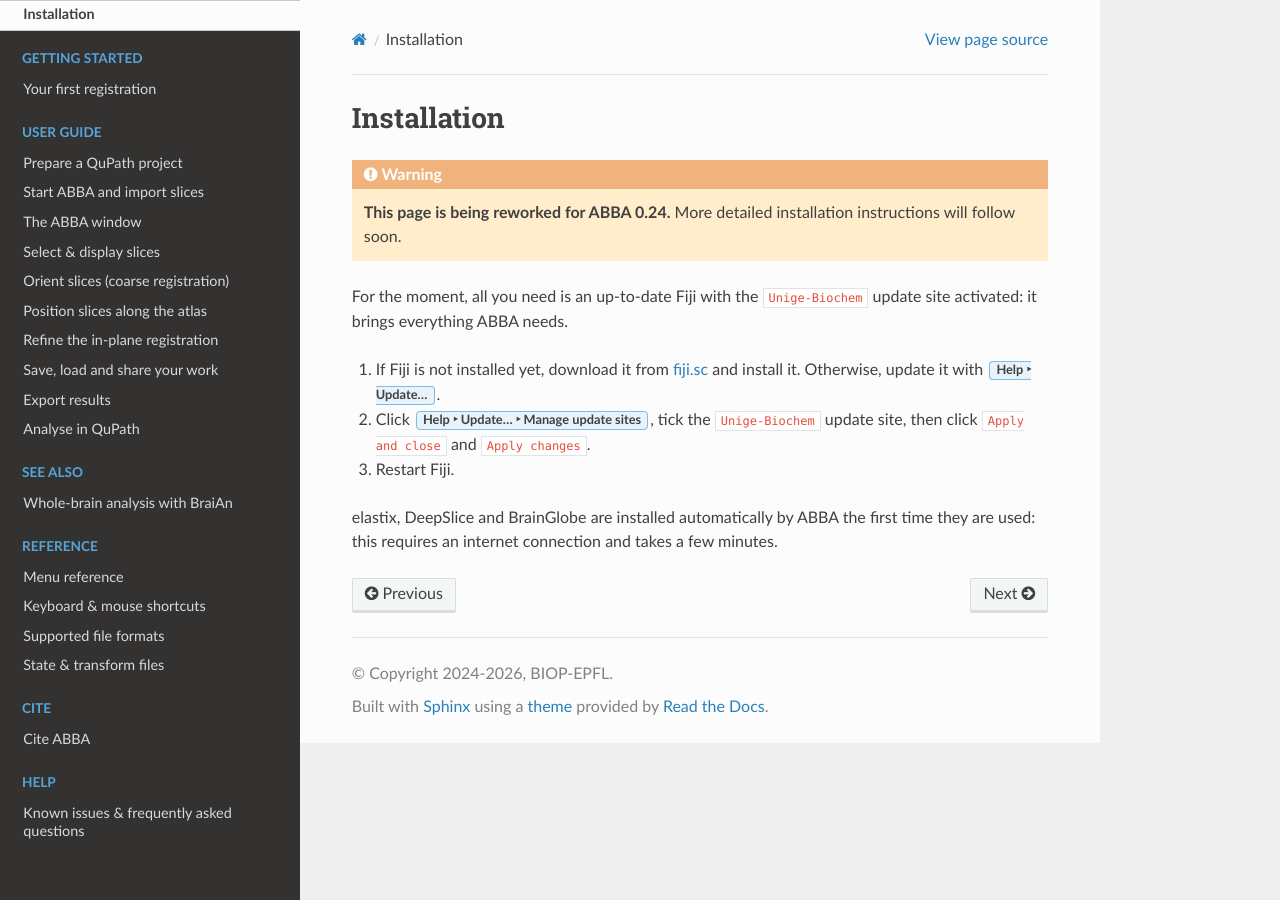
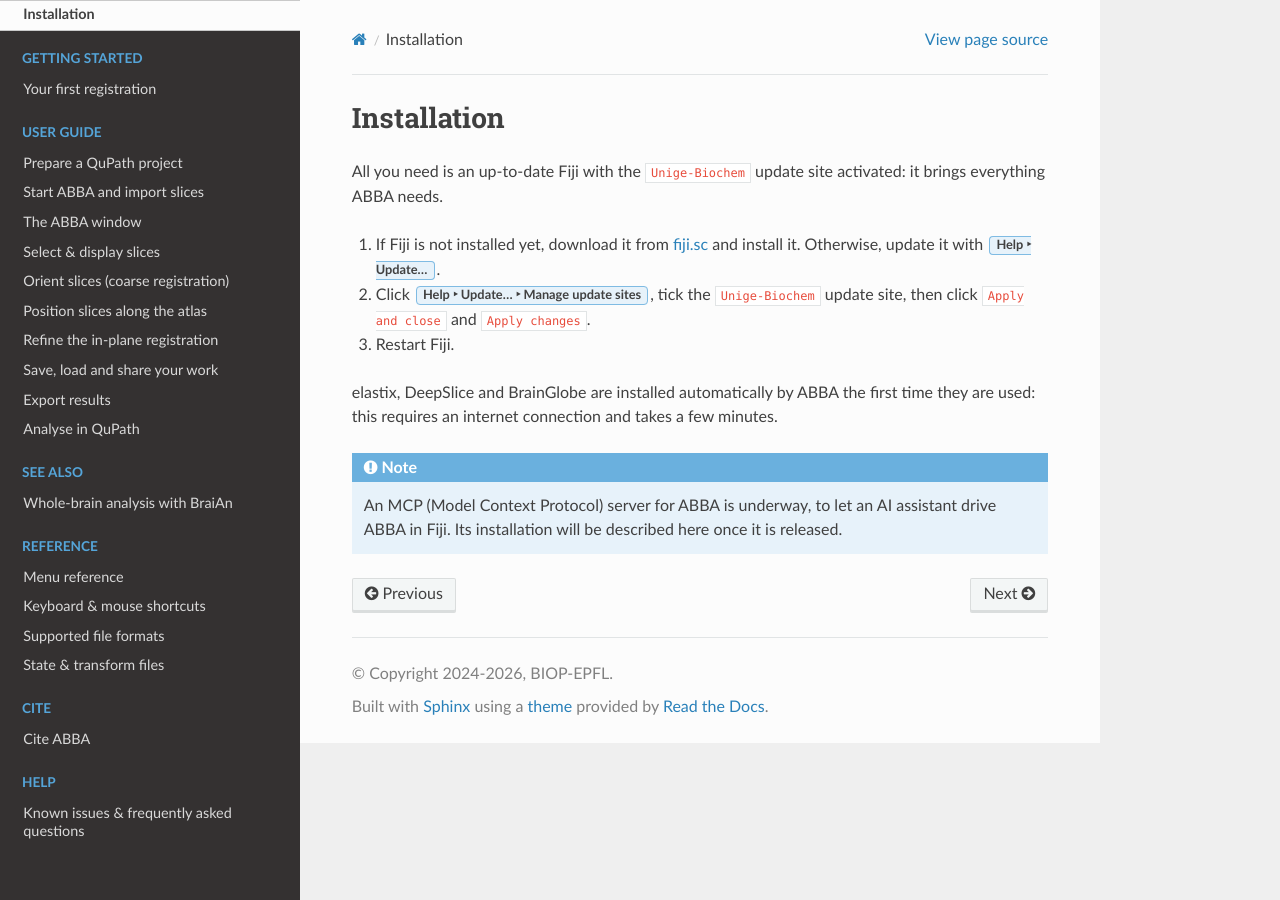
Before and after one commit to BIOP/abba-documentation, a Sphinx documentation site: the page built from docs/source/installation/installation.md, in a window 1280 px wide. Built offline with Sphinx 7.4.7 and the Read the Docs theme 3.1.0, drawn with Linux system fonts in a browser that asks for light colours.

Commit message:
Installation: no more "being reworked" warning; a note that an MCP server for ABBA is underway
Co-Authored-By: Claude Opus 5.5 <noreply@anthropic.com>

```diff
--- a/docs/source/installation/installation.md
+++ b/docs/source/installation/installation.md
@@ -1,13 +1,13 @@
 # Installation
 
-:::{warning}
-**This page is being reworked for ABBA 0.24.** More detailed installation instructions will follow soon.
-:::
-
-For the moment, all you need is an up-to-date Fiji with the `Unige-Biochem` update site activated: it brings everything ABBA needs.
+All you need is an up-to-date Fiji with the `Unige-Biochem` update site activated: it brings everything ABBA needs.
 
 1. If Fiji is not installed yet, download it from [fiji.sc](https://fiji.sc/) and install it. Otherwise, update it with {menuselection}`Help --> Update...`.
 2. Click {menuselection}`Help --> Update... --> Manage update sites`, tick the `Unige-Biochem` update site, then click `Apply and close` and `Apply changes`.
 3. Restart Fiji.
 
 elastix, DeepSlice and BrainGlobe are installed automatically by ABBA the first time they are used: this requires an internet connection and takes a few minutes.
+
+:::{note}
+An MCP (Model Context Protocol) server for ABBA is underway, to let an AI assistant drive ABBA in Fiji. Its installation will be described here once it is released.
+:::
```
Also changed, not shown: CLAUDE.md (+2 -3 lines).
